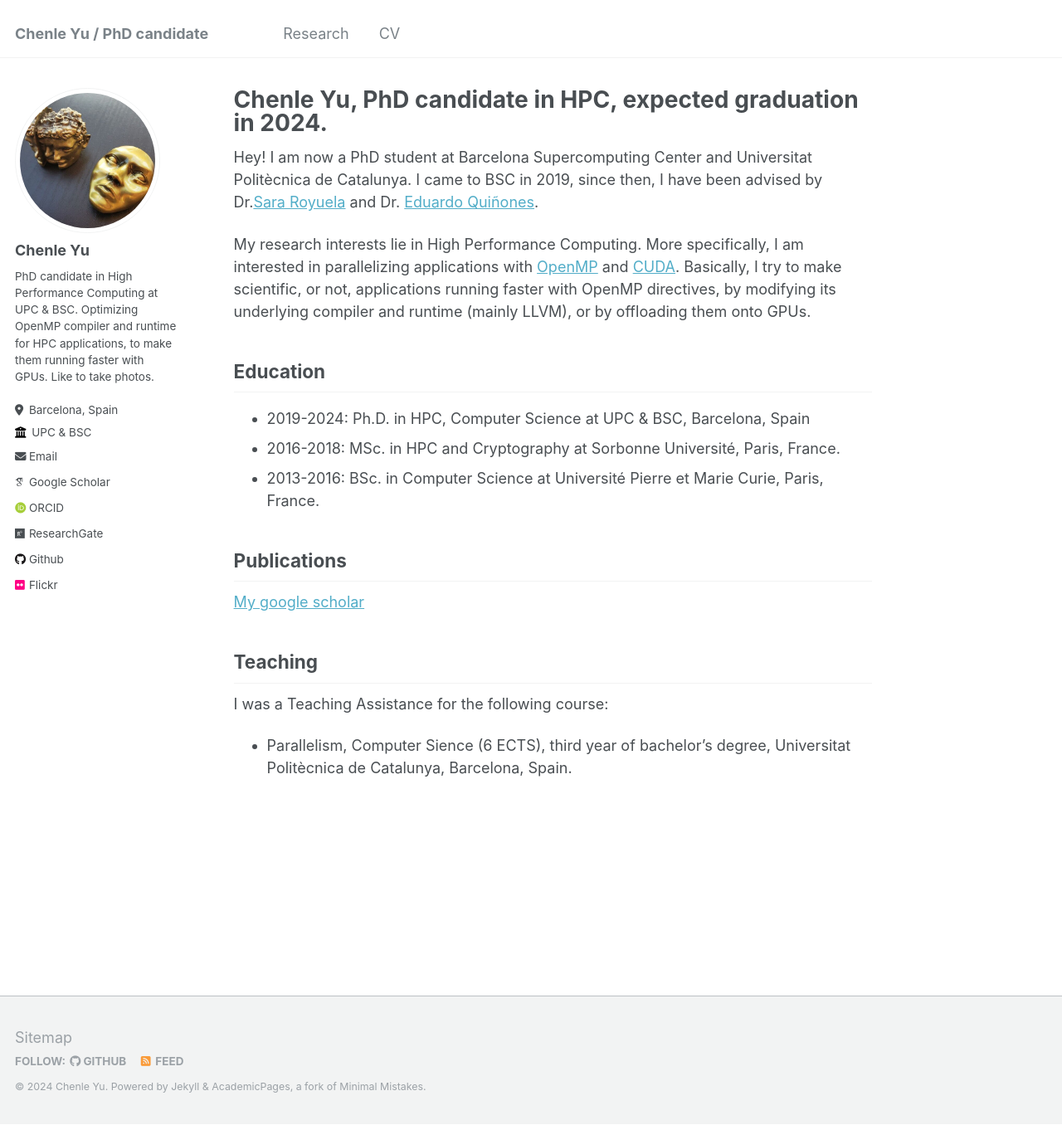
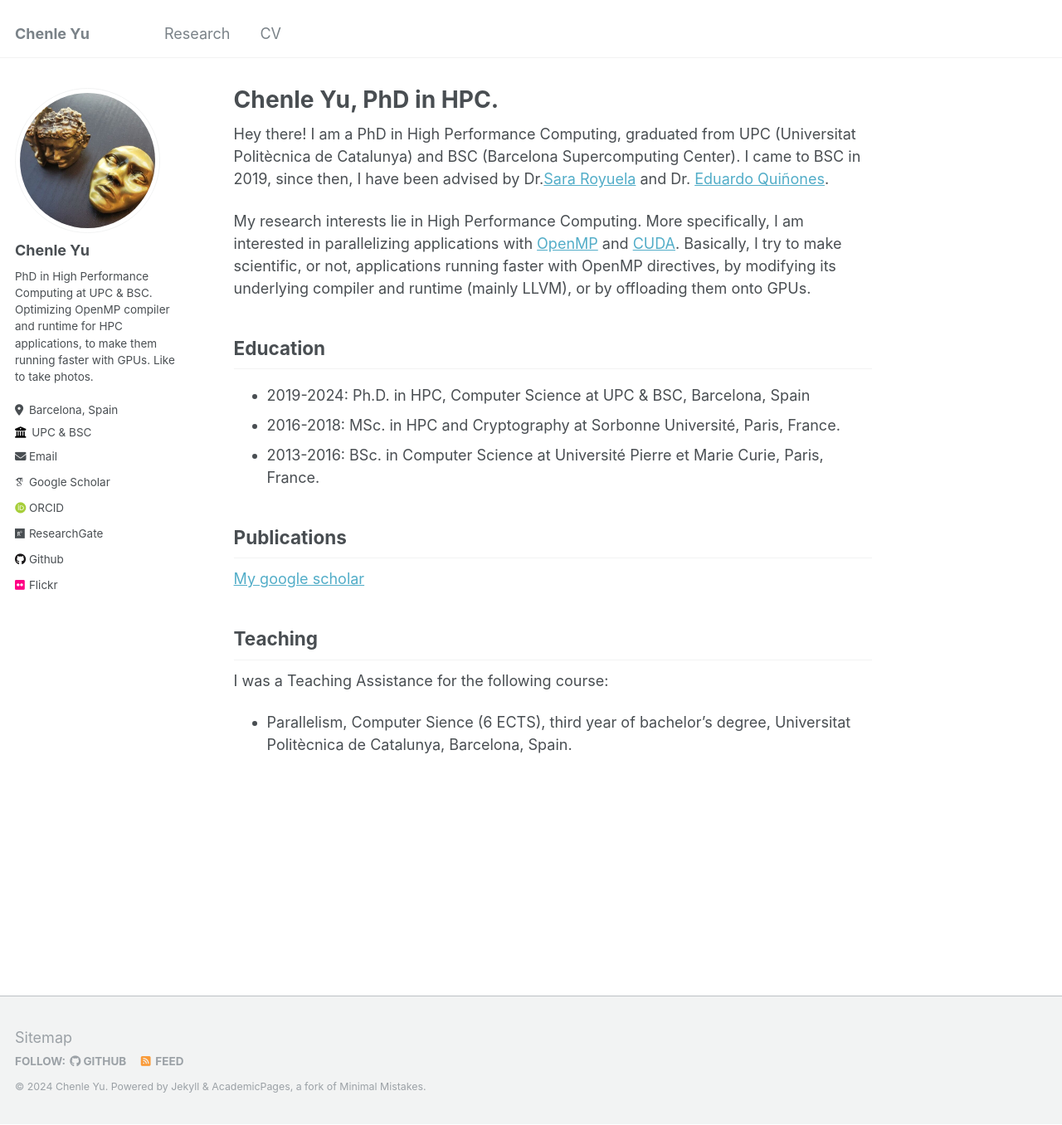
Before and after one commit to yuchenle/yuchenle.github.io, a Jekyll site: the page built from _pages/about.md, in a window 1280 px wide and 1356 px high. Shown: the whole window at 83% size. Built offline with Jekyll 4.4.1, drawn with Linux system fonts in a browser that asks for light colours; some web fonts are replaced.

Commit message:
Changed the title because I defended my Ph.D.

```diff
--- a/_config.yml
+++ b/_config.yml
@@ -8,7 +8,7 @@
 
 # Basic Site Settings
 locale                   : "en-US"
-title                    : "Chenle Yu / PhD candidate"
+title                    : "Chenle Yu"
 title_separator          : "-"
 name                     : &name "Chenle Yu"
 description              : &description "Someone ordinary guy who thinks and does"
@@ -24,7 +24,7 @@ author:
   avatar           : "currency.jpeg"
   name             : "Chenle Yu"
   pronouns         : # example: "she/her"
-  bio              : "PhD candidate in High Performance Computing at UPC & BSC. Optimizing OpenMP compiler and runtime for HPC applications, to make them running faster with GPUs. Like to take photos."
+  bio              : "PhD in High Performance Computing at UPC & BSC. Optimizing OpenMP compiler and runtime for HPC applications, to make them running faster with GPUs. Like to take photos."
   location         : "Barcelona, Spain"
   employer         : "UPC & BSC"
   uri              : #https://www.researchgate.net/profile/Chenle-Yu
--- a/_pages/about.md
+++ b/_pages/about.md
@@ -1,13 +1,13 @@
 ---
 permalink: /
-title: "Chenle Yu, PhD candidate in HPC, expected graduation in 2024."
+title: "Chenle Yu, PhD in HPC."
 author_profile: true
 redirect_from:
   - /about/
   - /about.html
 ---
 
-Hey! I am now a PhD student at Barcelona Supercomputing Center and Universitat Politècnica de Catalunya. I came to BSC in 2019, since then, I have been advised by Dr.[Sara Royuela](https://orcid.org/0000-0002-7644-0868) and Dr. [Eduardo Quiñones](https://orcid.org/0000-0002-5465-964X).
+Hey there! I am a PhD in High Performance Computing, graduated from UPC (Universitat Politècnica de Catalunya) and BSC (Barcelona Supercomputing Center). I came to BSC in 2019, since then, I have been advised by Dr.[Sara Royuela](https://orcid.org/0000-0002-7644-0868) and Dr. [Eduardo Quiñones](https://orcid.org/0000-0002-5465-964X).
 
 My research interests lie in High Performance Computing. More specifically, I am interested in parallelizing applications with [OpenMP](https://www.openmp.org/) and [CUDA](https://developer.nvidia.com/cuda-toolkit). Basically, I try to make scientific, or not, applications running faster with OpenMP directives, by modifying its underlying compiler and runtime (mainly LLVM), or by offloading them onto GPUs.
 
```
